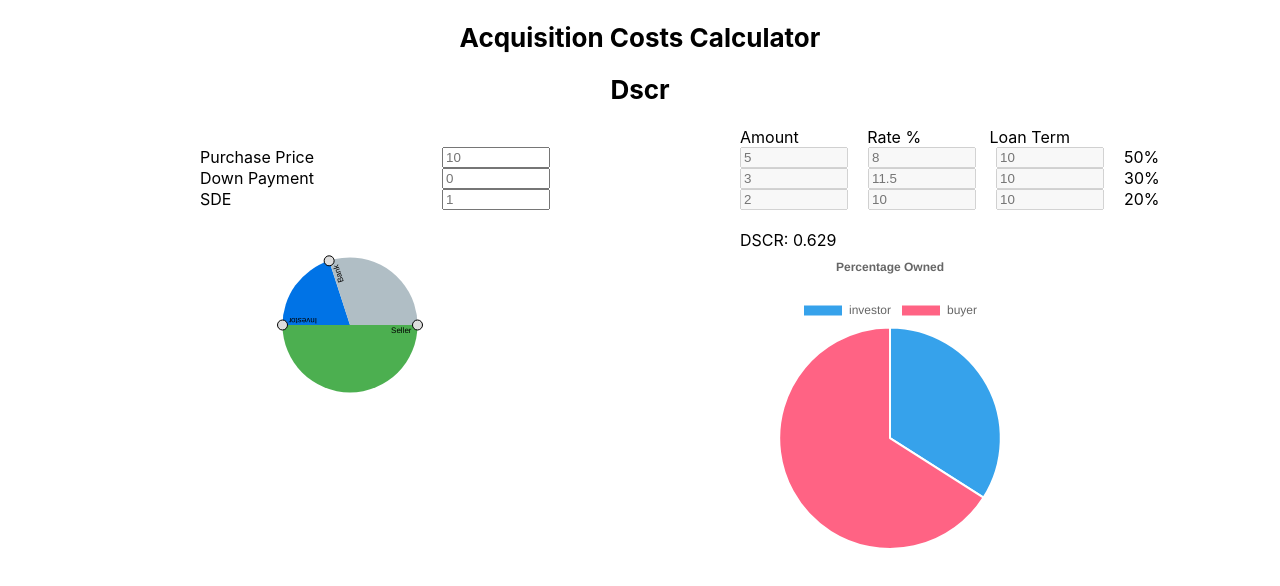
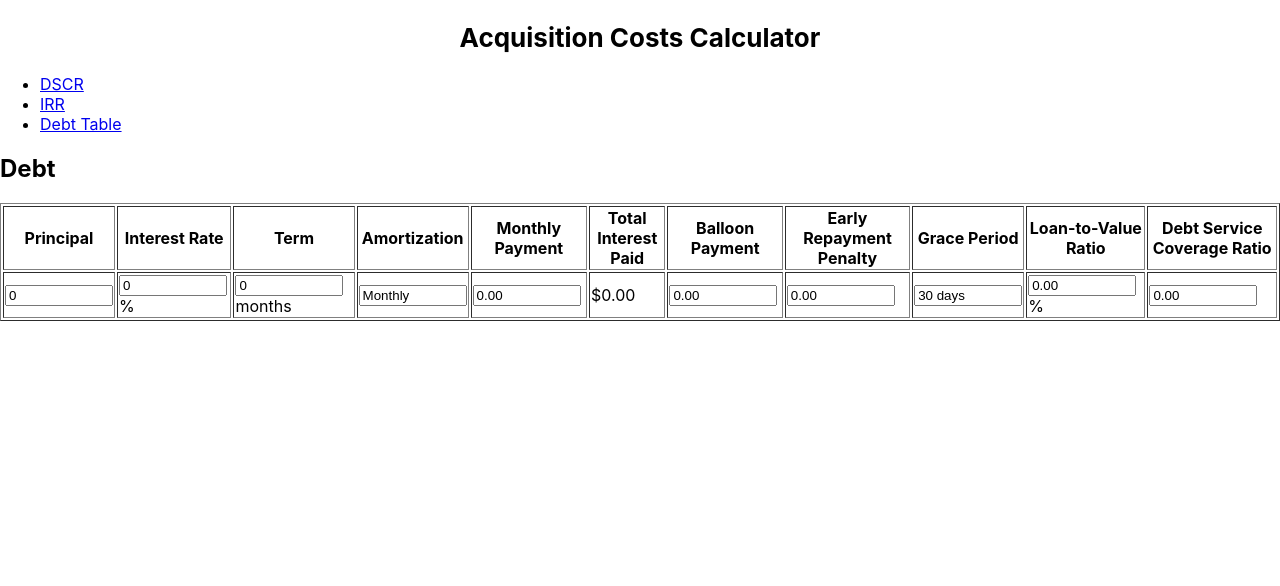
Before and after one commit to TheCoderNamedBridget/AcquisitionCostCalculator, a React (Create React App) app: page /debt-table in a window 1280 px wide. Shown: the top 586 px of the page. Built offline with nearby package versions, Linux system fonts and the light colour scheme.

Commit message:
add react-router-dom + fix table

```diff
--- a/package.json
+++ b/package.json
@@ -14,6 +14,7 @@
     "mathjs": "^13.1.1",
     "react": "^18.3.1",
     "react-dom": "^18.3.1",
+    "react-router-dom": "^6.26.2",
     "react-scripts": "5.0.1",
     "typescript": "^4.9.5",
     "web-vitals": "^2.1.4"
--- a/src/App.tsx
+++ b/src/App.tsx
@@ -1,12 +1,29 @@
 import './App.css';
 import { InputsProvider } from './Inputs/InputsContext';
 import Dscr from './Pages/Dscr';
+import DebtTable from './components/DebtTable';
+import Irr from './components/Irr';
+import { BrowserRouter as Router, Routes, Route, Link } from 'react-router-dom';
 
 function App() {
   return (
     <InputsProvider >
       <h2 className="header">Acquisition Costs Calculator</h2>
-      <Dscr />
+      <Router>
+        <nav>
+          <ul>
+            <li><Link to="/">DSCR</Link></li>
+            <li><Link to="/irr">IRR</Link></li>
+            <li><Link to="/debt-table">Debt Table</Link></li>
+          </ul>
+        </nav>
+
+        <Routes>
+          <Route path="/" element={<Dscr />} />
+          <Route path="/irr" element={<Irr cashFlows={[]} initialGuess={0} tolerance={0} maxIterations={0} />} />
+          <Route path="/debt-table" element={<DebtTable />} />
+        </Routes>
+      </Router>
     </InputsProvider>
   );
 }
--- a/src/components/DebtTable.tsx
+++ b/src/components/DebtTable.tsx
@@ -50,6 +50,7 @@ const DebtTable: React.FC = () => {
             <h2>Debt</h2>
 
             <table border={1}>
+                <tbody>
                     <tr>
                         <th>Principal</th>
                         <th>Interest Rate</th>
@@ -137,6 +138,7 @@ const DebtTable: React.FC = () => {
                         </td>
 
                     </tr>
+                </tbody>
             </table>
         </>
     );
```
Also changed, not shown: 1 other file (tests, documents, lock files or other folders). Lines whose indentation alone changed are shown as unchanged.
